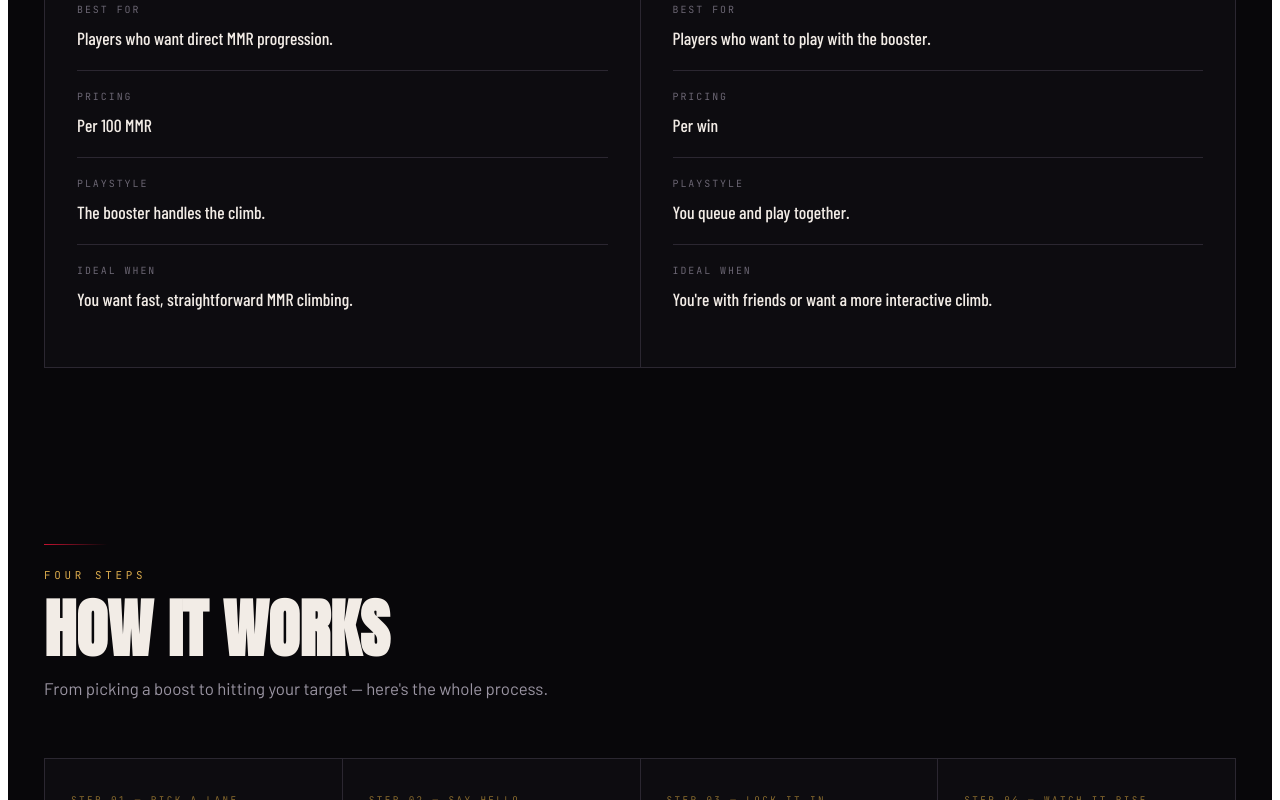
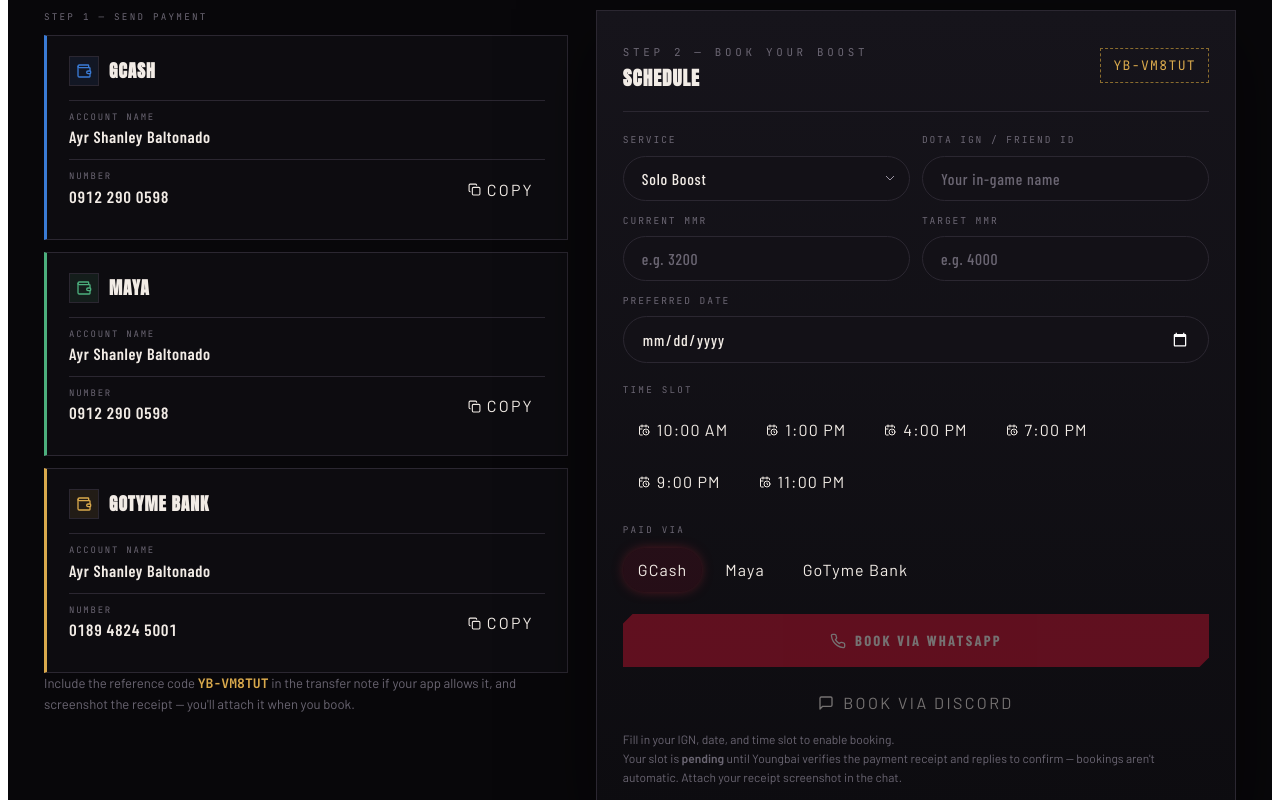
Before and after one commit to KingHiro21/YoungBai-Site-Update, a React (Vite) app: page / in a window 1280 px wide. Shown: the part 5840-6640 px from the top of the page. Built offline with nearby package versions, Linux system fonts and the light colour scheme.

Commit message:
Add files via upload

```diff
--- a/src/components/Configurator.jsx
+++ b/src/components/Configurator.jsx
@@ -245,7 +245,7 @@
                   </div>
                 </div>
 
-                <a href={SITE_CONFIG.socialLinks.discord} target="_blank" rel="noreferrer noopener"
+                <a href="#payment"
                    className={"yb-btn yb-btn-block " + (mode === "solo" ? "yb-btn-primary" : "yb-btn-gold")}>
                   <TrendingUp size={17} /> Rank up
                 </a>
--- /dev/null
+++ b/src/components/PaymentBooking.jsx
@@ -0,0 +1,226 @@
+import React, { useState, useMemo } from "react";
+import { Copy, Check, MessageSquare, Phone, CalendarClock, Wallet } from "lucide-react";
+import {
+  SITE_CONFIG, PAYMENT_ACCOUNTS, BOOKING_SLOTS, BOOKING_WHATSAPP,
+} from "../config.js";
+import { Reveal, SectionHead } from "../shared.jsx";
+
+/* Reference codes tie a payment to a booking. Random, unambiguous chars. */
+function makeRef() {
+  const chars = "ABCDEFGHJKMNPQRSTUVWXYZ23456789";
+  let s = "";
+  for (let i = 0; i < 6; i++) s += chars[Math.floor(Math.random() * chars.length)];
+  return "YB-" + s;
+}
+
+function CopyBtn({ text, label }) {
+  const [done, setDone] = useState(false);
+  const copy = async () => {
+    try {
+      await navigator.clipboard.writeText(text);
+      setDone(true);
+      setTimeout(() => setDone(false), 1600);
+    } catch {
+      window.prompt("Copy this:", text); // clipboard blocked — manual fallback
+    }
+  };
+  return (
+    <button type="button" className="yb-copy" onClick={copy}
+            aria-label={"Copy " + (label || text)}>
+      {done ? <Check size={13} /> : <Copy size={13} />}
+      {done ? "Copied" : "Copy"}
+    </button>
+  );
+}
+
+export default function PaymentBooking() {
+  const [service, setService] = useState("Solo Boost");
+  const [current, setCurrent] = useState("");
+  const [target, setTarget] = useState("");
+  const [ign, setIgn] = useState("");
+  const [date, setDate] = useState("");
+  const [slot, setSlot] = useState("");
+  const [payWith, setPayWith] = useState(PAYMENT_ACCOUNTS[0]?.id || "");
+  const [copiedMsg, setCopiedMsg] = useState(false);
+  const orderRef = useMemo(makeRef, []);
+
+  const ready = ign.trim() && date && slot;
+  const payName = PAYMENT_ACCOUNTS.find((p) => p.id === payWith)?.name || payWith;
+
+  const message = [
+    "YOUNGBAI BOOST ORDER",
+    "Ref: " + orderRef,
+    "Service: " + service,
+    (current || target) &&
+      "Climb: " + (current || "?") + " \u2192 " + (target || "?") + " MMR",
+    "Schedule: " + date + " \u00b7 " + slot,
+    "IGN: " + ign.trim(),
+    "Paying via: " + payName + " (receipt attached)",
+  ].filter(Boolean).join("\n");
+
+  const waHref =
+    "https://wa.me/" + BOOKING_WHATSAPP + "?text=" + encodeURIComponent(message);
+
+  const copyForDiscord = async () => {
+    try {
+      await navigator.clipboard.writeText(message);
+      setCopiedMsg(true);
+      setTimeout(() => setCopiedMsg(false), 2200);
+    } catch {
+      window.prompt("Copy your order message:", message);
+    }
+    window.open(SITE_CONFIG.socialLinks.discord, "_blank", "noopener");
+  };
+
+  return (
+    <section className="yb-sec" id="payment">
+      <div className="yb-wrap yb-content">
+        <SectionHead
+          eyebrow="Pay, then lock your slot"
+          title="Payment & booking"
+          lead="Send payment to any account below, then book your schedule with the reference code. Your slot is confirmed once Youngbai verifies the receipt — usually within the hour."
+        />
+
+        <div className="yb-payflow">
+          {/* ── left: payment accounts ── */}
+          <div>
+            <div className="yb-order-lbl" style={{ marginTop: 0 }}>
+              Step 1 — Send payment
+            </div>
+            <div className="yb-payaccts">
+              {PAYMENT_ACCOUNTS.map((p) => (
+                <Reveal key={p.id}>
+                  <div className="yb-payacct" style={{ "--pay": p.color }}>
+                    <div className="yb-payacct-head">
+                      <span className="yb-payacct-ico"><Wallet size={16} /></span>
+                      <b>{p.name}</b>
+                    </div>
+                    <div className="yb-payacct-row">
+                      <div>
+                        <span>Account name</span>
+                        <b>{p.accountName}</b>
+                      </div>
+                    </div>
+                    <div className="yb-payacct-row">
+                      <div>
+                        <span>Number</span>
+                        <b className="yb-num">{p.number}</b>
+                      </div>
+                      <CopyBtn text={p.number.replace(/\s/g, "")} label={p.name + " number"} />
+                    </div>
+                    {p.qr && (
+                      <img className="yb-payacct-qr" src={p.qr}
+                           alt={p.name + " QR code"} loading="lazy" />
+                    )}
+                  </div>
+                </Reveal>
+              ))}
+            </div>
+            <p className="yb-note">
+              Include the reference code <b className="yb-num" style={{ color: "var(--gold)" }}>
+              {orderRef}</b> in the transfer note if your app allows it, and
+              screenshot the receipt — you'll attach it when you book.
+            </p>
+          </div>
+
+          {/* ── right: booking ── */}
+          <Reveal>
+            <div className="yb-book">
+              <div className="yb-order-head">
+                <div>
+                  <span className="yb-eyebrow" style={{ color: "var(--ash-dim)" }}>
+                    Step 2 — Book your boost
+                  </span>
+                  <b style={{ display: "block" }}>Schedule</b>
+                </div>
+                <span className="yb-ref yb-num" title="Your order reference">{orderRef}</span>
+              </div>
+
+              <div className="yb-book-grid">
+                <div className="yb-select">
+                  <label htmlFor="bk-service">Service</label>
+                  <select id="bk-service" value={service}
+                          onChange={(e) => setService(e.target.value)}>
+                    <option>Solo Boost</option>
+                    <option>Party Boost</option>
+                  </select>
+                </div>
+                <div className="yb-bk-field">
+                  <label htmlFor="bk-ign">Dota IGN / Friend ID</label>
+                  <input id="bk-ign" type="text" placeholder="Your in-game name"
+                         value={ign} onChange={(e) => setIgn(e.target.value)} />
+                </div>
+                <div className="yb-bk-field">
+                  <label htmlFor="bk-cur">Current MMR</label>
+                  <input id="bk-cur" type="number" min="0" max="12000" step="100"
+                         placeholder="e.g. 3200" value={current}
+                         onChange={(e) => setCurrent(e.target.value)} />
+                </div>
+                <div className="yb-bk-field">
+                  <label htmlFor="bk-tgt">Target MMR</label>
+                  <input id="bk-tgt" type="number" min="0" max="12000" step="100"
+                         placeholder="e.g. 4000" value={target}
+                         onChange={(e) => setTarget(e.target.value)} />
+                </div>
+                <div className="yb-bk-field yb-bk-wide">
+                  <label htmlFor="bk-date">Preferred date</label>
+                  <input id="bk-date" type="date" value={date}
+                         min={new Date().toISOString().split("T")[0]}
+                         onChange={(e) => setDate(e.target.value)} />
+                </div>
+              </div>
+
+              <div className="yb-order-lbl">Time slot</div>
+              <div className="yb-slots" role="group" aria-label="Time slot">
+                {BOOKING_SLOTS.map((s) => (
+                  <button key={s} type="button"
+                          className={"yb-slot " + (slot === s ? "is-on" : "")}
+                          onClick={() => setSlot(s)} aria-pressed={slot === s}>
+                    <CalendarClock size={12} /> {s}
+                  </button>
+                ))}
+              </div>
+
+              <div className="yb-order-lbl">Paid via</div>
+              <div className="yb-slots">
+                {PAYMENT_ACCOUNTS.map((p) => (
+                  <button key={p.id} type="button"
+                          className={"yb-slot " + (payWith === p.id ? "is-on" : "")}
+                          onClick={() => setPayWith(p.id)} aria-pressed={payWith === p.id}>
+                    {p.name}
+                  </button>
+                ))}
+              </div>
+
+              <div className="yb-book-ctas">
+                <a className={"yb-btn yb-btn-primary yb-btn-block" + (ready ? "" : " is-disabled")}
+                   href={ready ? waHref : undefined}
+                   target="_blank" rel="noreferrer noopener"
+                   aria-disabled={!ready}
+                   onClick={(e) => { if (!ready) e.preventDefault(); }}>
+                  <Phone size={16} /> Book via WhatsApp
+                </a>
+                <button type="button"
+                        className={"yb-btn yb-btn-ghost yb-btn-block" + (ready ? "" : " is-disabled")}
+                        disabled={!ready} onClick={copyForDiscord}>
+                  <MessageSquare size={16} />
+                  {copiedMsg ? "Message copied — paste it in Discord" : "Book via Discord"}
+                </button>
+              </div>
+              {!ready && (
+                <p className="yb-calc-note">
+                  Fill in your IGN, date, and time slot to enable booking.
+                </p>
+              )}
+              <p className="yb-calc-note">
+                Your slot is <b>pending</b> until Youngbai verifies the payment receipt
+                and replies to confirm — bookings aren't automatic. Attach your receipt
+                screenshot in the chat.
+              </p>
+            </div>
+          </Reveal>
+        </div>
+      </div>
+    </section>
+  );
+}
```
